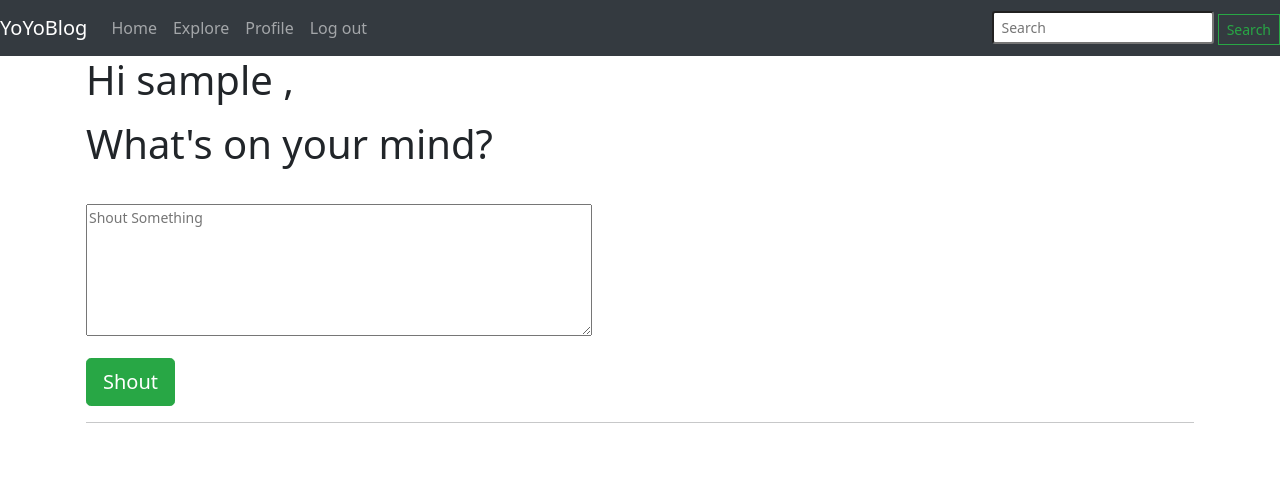
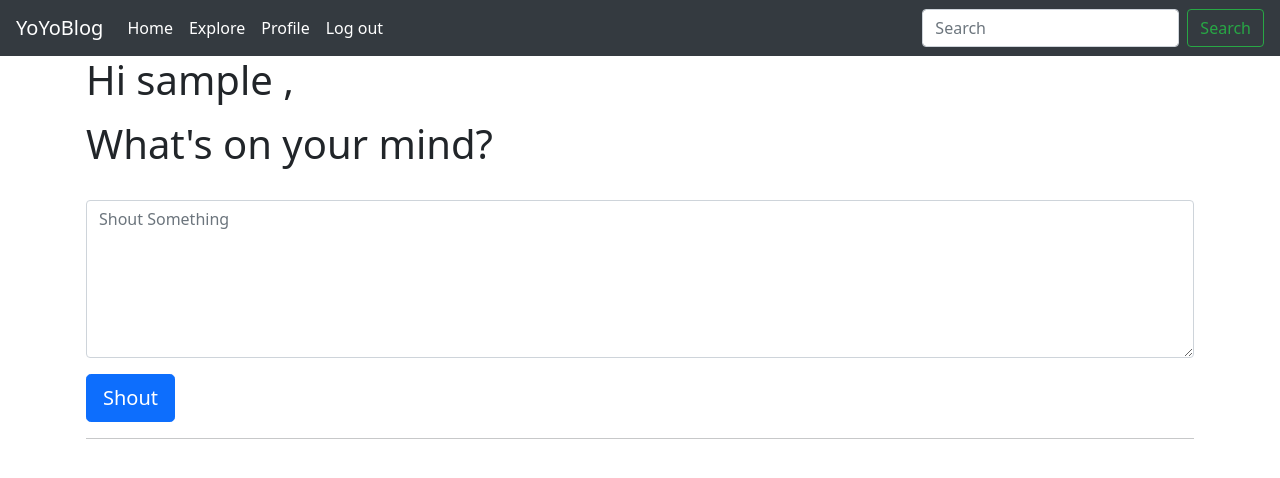
Before and after one commit to MahabubArafat/YoYoBlog, a Flask app: page / in a window 1280 px wide. Shown: the top 478 px of the page. Run offline with Flask 2, Linux system fonts and the light colour scheme; the visitor is signed in with stand-in values (Sample User, id 1); data comes from the database, SQL or seed files in the repository; data that the repository does not hold is empty; some libraries are stand-ins or nearby versions.

Commit message:
some minor fixes

```diff
--- a/app/__init__.py
+++ b/app/__init__.py
@@ -6,6 +6,7 @@ from config import Config
 from flask_sqlalchemy import SQLAlchemy
 from flask_migrate import Migrate
 from flask_login import LoginManager
+from flask_mail import Mail
 
 app = Flask(__name__)
 app.config.from_object(Config)
@@ -14,6 +15,7 @@ migrate = Migrate(app, db)
 login = LoginManager(app)
 login.login_view = "login"  # url_for nijei lagay ney ei function
 # ar login bolte login function ta re bujaise jeita routes e dewa
+mail = Mail(app)
 
 if not app.debug:
     if app.config["MAIL_SERVER"]:
--- a/app/templates/base.html
+++ b/app/templates/base.html
@@ -26,44 +26,52 @@
 </head>
 
 <body>
-  <!-- <nav class="navbar navbar-dark bg-dark"> -->
-  <nav class="navbar sticky-top navbar-expand navbar-dark bg-dark">
-    <button class="navbar-toggler" type="button" data-toggle="collapse" data-target="#navbarTogglerDemo01"
-      aria-controls="navbarTogglerDemo01" aria-expanded="false" aria-label="Toggle navigation">
+  <nav class="navbar sticky-top navbar-expand-lg navbar-dark bg-dark">
+  <div class="container-fluid">
+    <a class="navbar-brand" href="{{ url_for('index') }}">YoYoBlog</a>
+    <button class="navbar-toggler" type="button" data-toggle="collapse" data-target="#navbarSupportedContent" aria-controls="navbarSupportedContent" aria-expanded="false" aria-label="Toggle navigation">
       <span class="navbar-toggler-icon"></span>
     </button>
-    <div class="collapse navbar-collapse" id="navbarTogglerDemo01">
-      <a class="navbar-brand" href="#">YoYoBlog</a>
-      <ul class="navbar-nav mr-auto mt-2 mt-lg-0">
-        <li class="nav-item active">
-          <a class="nav-link" href="{{ url_for('index') }}">Home <span class="sr-only">(current)</span></a>
+    <div class="collapse navbar-collapse" id="navbarSupportedContent">
+      <ul class="navbar-nav mr-auto mb-2 mb-lg-0">
+        <li class="nav-item">
+          <a class="nav-link active" aria-current="page" href="{{ url_for('index') }} ">Home</a>
         </li>
-        <li class="nav-item active">
-          <a class="nav-link" href="{{ url_for('explore') }}">Explore<span class="sr-only">(current)</span></a>
+        <li class="nav-item">
+          <a class="nav-link active" href="{{ url_for('explore') }}">Explore</a>
         </li>
-
+        <!-- <li class="nav-item dropdown">
+          <a class="nav-link dropdown-toggle" href="#" id="navbarDropdown" role="button" data-toggle="dropdown" aria-expanded="false">
+            Dropdown
+          </a>
+          <ul class="dropdown-menu" aria-labelledby="navbarDropdown">
+            <li><a class="dropdown-item" href="#">Action</a></li>
+            <li><a class="dropdown-item" href="#">Another action</a></li>
+            <li><hr class="dropdown-divider"></li>
+            <li><a class="dropdown-item" href="#">Something else here</a></li>
+          </ul>
+        </li> -->
         {% if current_user.is_anonymous %}
         <li class="nav-item">
-          <a class="nav-link" href="{{ url_for('login') }}">Log In</a>
+          <a class="nav-link active" href="{{ url_for('login') }}">Login</a>
         </li>
         {% else %}
         <li class="nav-item">
-          <a class="nav-link" href="{{ url_for('user', username=current_user.username) }}">Profile</a>
+          <a class="nav-link active" href="{{ url_for('user', username=current_user.username) }}">Profile</a>
         </li>
         <li class="nav-item">
-          <a class="nav-link" href={{ url_for('logout')}}>Log out</a>
+          <a class="nav-link active" href="{{ url_for('logout') }}">Log out</a>
         </li>
         {% endif %}
+
       </ul>
-      <form class="form-inline">
-        <input class="form-control-sm" type="search" placeholder="Search" aria-label="Search">
-
-        <input class="btn btn-outline-success btn-sm" type="submit" value="Search" style="border-radius: 0;">
-
-
+      <form class="d-flex">
+        <input class="form-control mr-2" type="search" placeholder="Search" aria-label="Search">
+        <button class="btn btn-outline-success" type="submit">Search</button>
       </form>
     </div>
-  </nav>
+  </div>
+</nav>
   {% with messages=get_flashed_messages() %}
   {% if messages %}
   {% for message in messages %}
--- a/app/templates/index.html
+++ b/app/templates/index.html
@@ -6,7 +6,7 @@
   {{ form.hidden_tag() }}
   <p>
     <h1>{{ form.post.label}}</h1> <br>
-    {{ form.post(class="form-text",placeholder="Shout Something",rows=6,cols=60)}}
+    {{ form.post(class="form-control",placeholder="Shout Something",rows=6,cols=60)}}
     {% for error in form.post.errors %}
     <span class="alert alert-danger">
       {{ error }}
@@ -14,7 +14,7 @@
     {% endfor %}
   </p>
   <p>
-    {{ form.submit(class="btn btn-success btn-lg")}}
+    {{ form.submit(class="btn btn-primary btn-lg")}}
   </p>
 </form>
 {% endif %}
--- a/app/templates/user.html
+++ b/app/templates/user.html
@@ -14,8 +14,8 @@
     </p>
     {% endif %}
     <p class="text-muted">
-      <b> {{ user.followers.count() }} </b> Followers,
-      <b> {{ user.followed.count() }} </b> Following
+      <b> {{ user.followers.count() }} </b> Followers, Following
+      <b> {{ user.followed.count() }} </b>
     </p>
 
     {% if user==current_user %}
```
